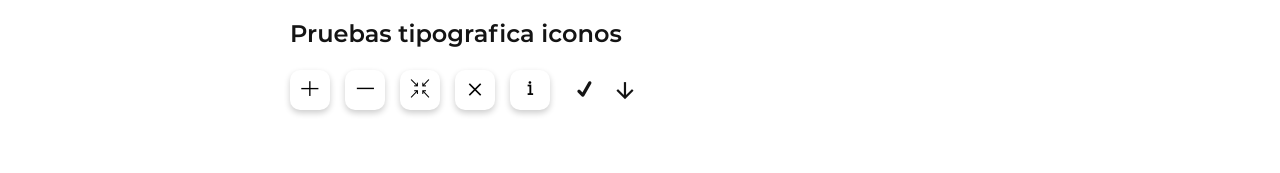
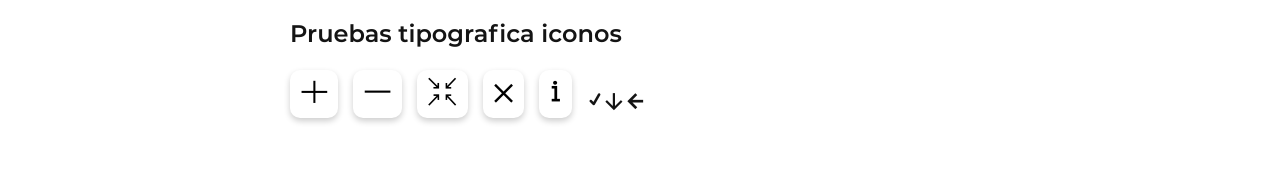
Before and after one commit to sisdai/deprecada-dai-base-web, a Vue app: page /guia-estilos in a window 1280 px wide. Shown: the part 6161-6334 px from the top of the page. Built offline with nearby package versions, Linux system fonts and the light colour scheme; a web font is replaced by a local one.

Commit message:
revision v3 fuente de iconos

```diff
--- a/src/scss/_fonts.scss
+++ b/src/scss/_fonts.scss
@@ -33,7 +33,7 @@
   font-style: normal;
   font-weight: 200;
   font-display: swap;
-  src: url("~@/assets/fonts/Montserrat-R.ttf");
+  src: url("~@/assets/fonts/Montserrat-R_V3.ttf");
 }
 [class^="icono-"]:before,
 [class*=" icono-"]:before {
@@ -42,37 +42,32 @@
   font-weight: normal !important;
   font-variant: normal !important;
   text-transform: none !important;
-  line-height: 1;
   -webkit-font-smoothing: antialiased;
   -moz-osx-font-smoothing: grayscale;
 }
 .icono-acercar::before {
   content: "Ɓ";
-  font-size: 40px;
 }
 .icono-alejar::before {
   content: "Ƃ";
-  font-size: 40px;
 }
 .icono-centrar::before {
   content: "ƃ";
-  font-size: 40px;
 }
 .icono-cerrar::before {
   content: "Ƅ";
-  font-size: 40px;
 }
 .icono-check::before {
   content: "ƅ";
-  font-size: 40px;
 }
 .icono-descargar::before {
   content: "Ɔ";
-  font-size: 40px;
 }
 .icono-seleccion::before {
   content: "Ƈ";
-  font-size: 40px;
+}
+.icono-atras::before {
+  content: "ƈ";
 }
 
 // social
--- a/src/scss/iconos.scss
+++ b/src/scss/iconos.scss
@@ -1,8 +1,11 @@
 .btn-icono {
-  padding: 0;
-  margin: 0;
   background: #fff;
   border-radius: 10px;
   box-shadow: 0 3px 6px rgba(0,0,0,0.2);
   color: #000;
+  font-size: 60px;
+  line-height: 40px;
 }
+.icono-sm {
+  font-size: 40px;
+}
--- a/src/views/GuiaEstilos.vue
+++ b/src/views/GuiaEstilos.vue
@@ -306,8 +306,9 @@
       <button class="btn-icono icono-centrar"></button>
       <button class="btn-icono icono-cerrar"></button>
       <button class="btn-icono icono-seleccion"></button>
-      <span class="icono-check"></span>
-      <span class="icono-descargar"></span>
+      <span class="icono-sm icono-check"></span>
+      <span class="icono-sm icono-descargar"></span>
+      <span class="icono-sm icono-atras"></span>
     </div>
   </div>
 </template>
```
Also changed, not shown: src/assets/fonts/Montserrat-R_V3.ttf (added).
